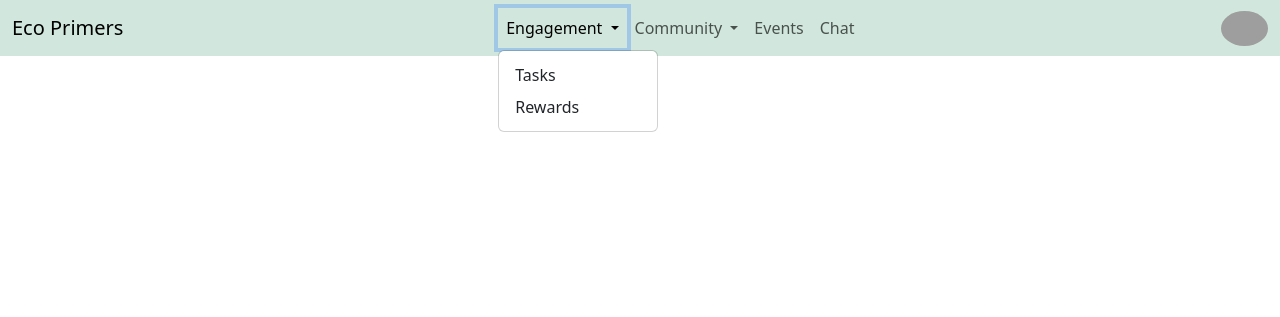
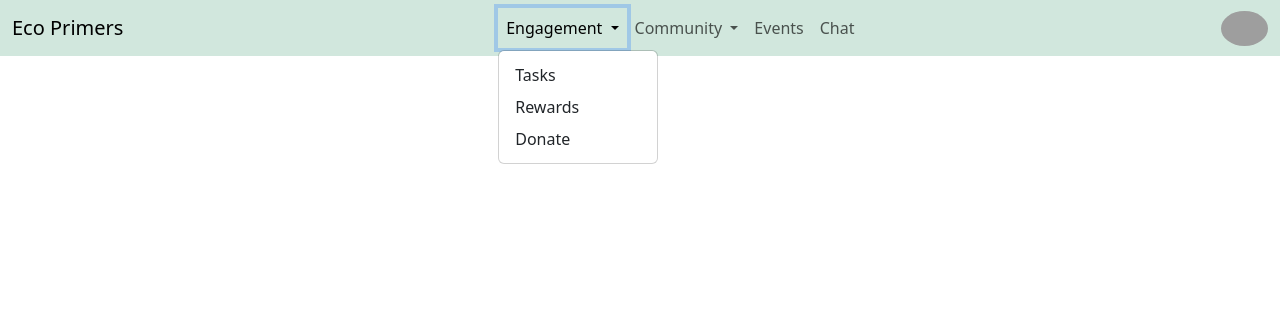
Before and after one commit to dentolos19/ecoprimers, a Flask app: page / in a window 1280 px wide, after a click on "Engagement". Shown: the top 317 px of the page. Run offline with Flask 3, Linux system fonts and the light colour scheme; the visitor is signed in with stand-in values (Sample User, id 1); some libraries are stand-ins or nearby versions; grey boxes are pictures that could not be loaded.

Commit message:
added donate page to navigation and made events page on admins side look better

```diff
--- a/src/templates/components/navigation.html
+++ b/src/templates/components/navigation.html
@@ -21,6 +21,8 @@
             <!-- TODO: Add href to pages -->
             <li><a class="dropdown-item" href="#">Tasks</a></li>
             <li><a class="dropdown-item" href="#">Rewards</a></li>
+            <li><a class="dropdown-item" href="{{url_for('donation')}}">Donate</a></li>
+
           </ul>
         </li>
         <li class="nav-item dropdown">
```
Also changed, not shown: src/templates/admin/events.html (+5 -3 lines).
